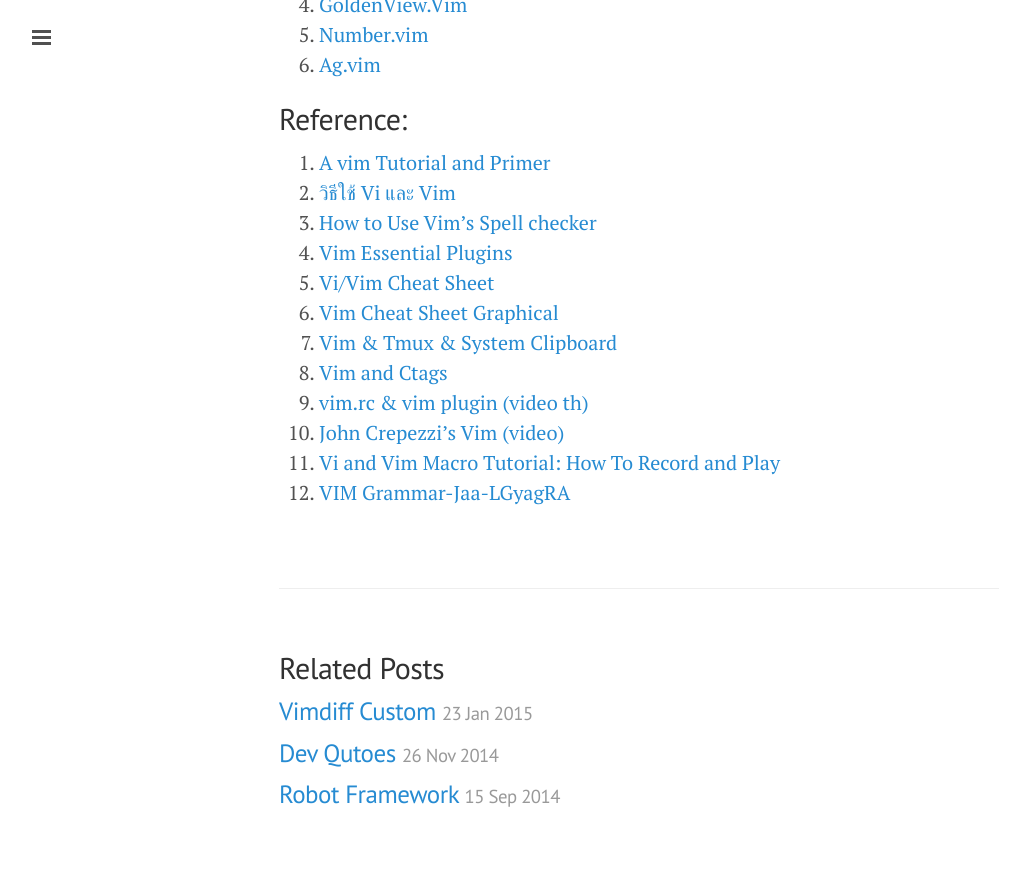
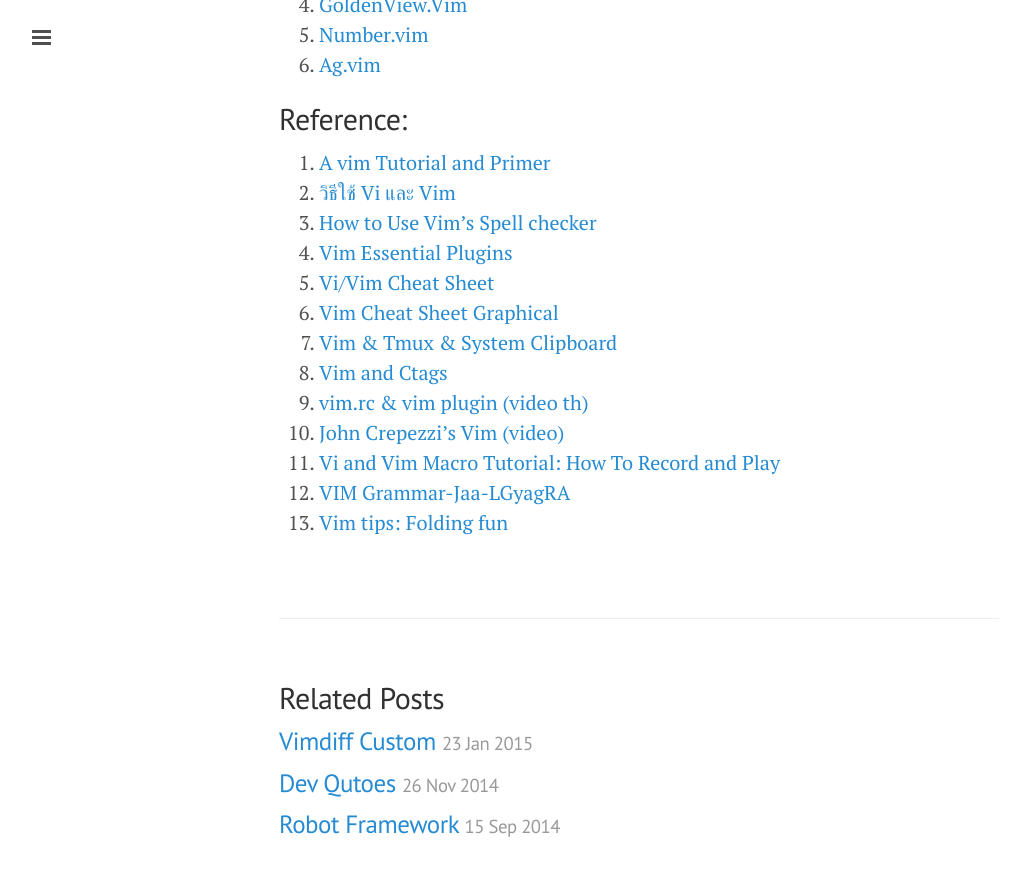
Before and after one commit to ibotdotout/ibotdotout.github.io, a Jekyll site: the page built from _posts/2014-06-09-vim.md, in a window 1280 px wide and 900 px high, scrolled down 5519 px. Shown: the top 876 px of the window, without its empty margins (1-1031 px from the left). Built offline with Jekyll 4.4.1, drawn with Linux system fonts in a browser that asks for light colours; Markdown is read by kramdown in place of the engine named in the settings.

Commit message:
Update 2014-06-09-vim.md

```diff
--- a/_posts/2014-06-09-vim.md
+++ b/_posts/2014-06-09-vim.md
@@ -223,3 +223,4 @@ $ brew install vim
 10. [John Crepezzi's Vim (video)](https://www.youtube.com/watch?v=BhwtnCaFTFk)
 11. [Vi and Vim Macro Tutorial: How To Record and Play](http://www.thegeekstuff.com/2009/01/vi-and-vim-macro-tutorial-how-to-record-and-play/)
 12. [VIM Grammar-Jaa-LGyagRA](https://github.com/JoelQ/vim-grammar/blob/master/presentation.md)
+13. [Vim tips: Folding fun](http://www.linux.com/learn/tutorials/442438-vim-tips-folding-fun)
```
